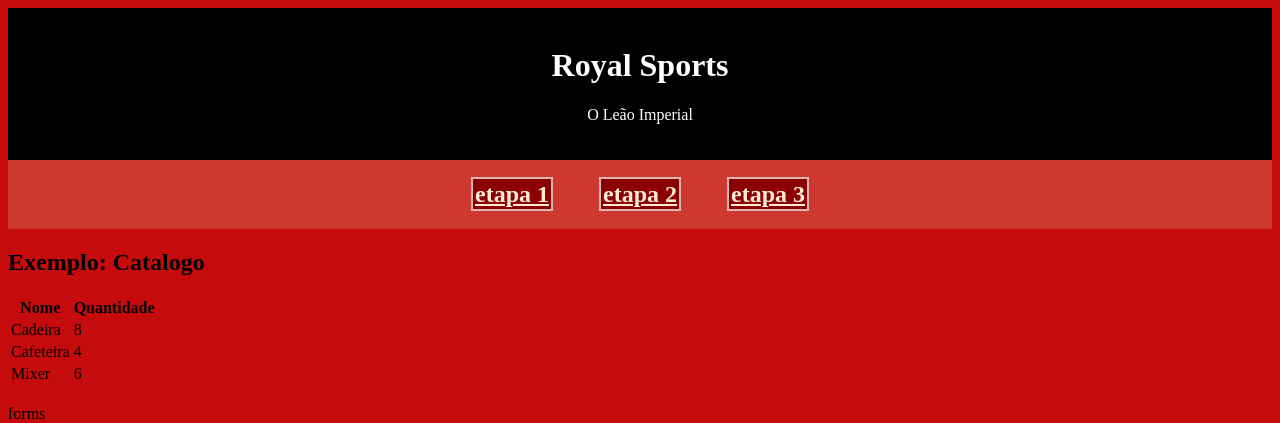
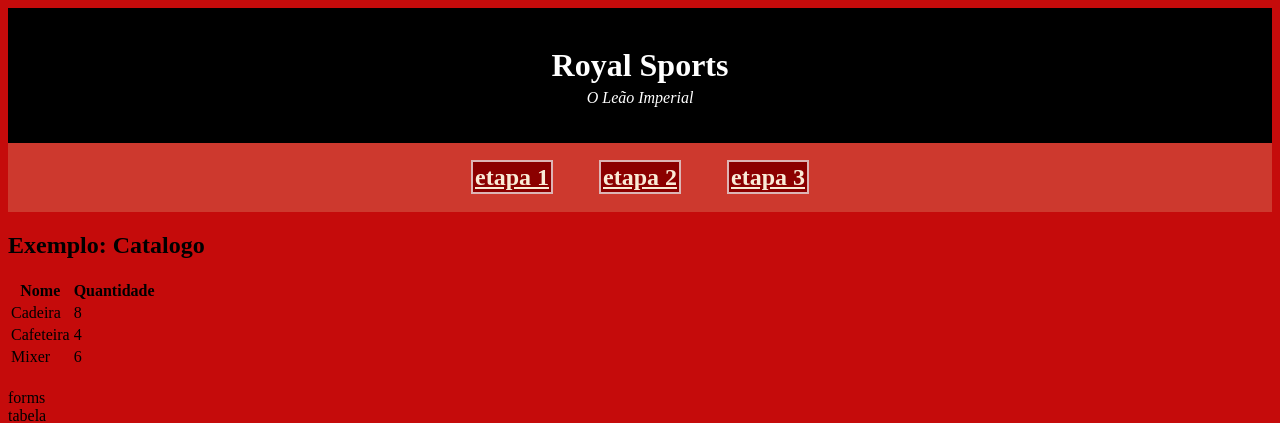
Before and after one commit to luizvn/TRABALHO_ED2, a Flask app: page /etapa1 in a window 1280 px wide. Shown: the top 423 px of the page. Run offline with Flask 3, Linux system fonts and the light colour scheme.

Commit message:
Update etapa1.html

```diff
--- a/templates/etapa1.html
+++ b/templates/etapa1.html
@@ -48,8 +48,8 @@
         <main>
             <header class="titulo">
                 <a href=""><img src="" alt=""></a>
-                <h1>Royal Sports</h1>
-                <p>O Leão Imperial</p>
+                <h1 class="nome">Royal Sports</h1>
+                <p class="aucunha">O Leão Imperial</p>
             </header>
             <nav>
                 <h2>
```
